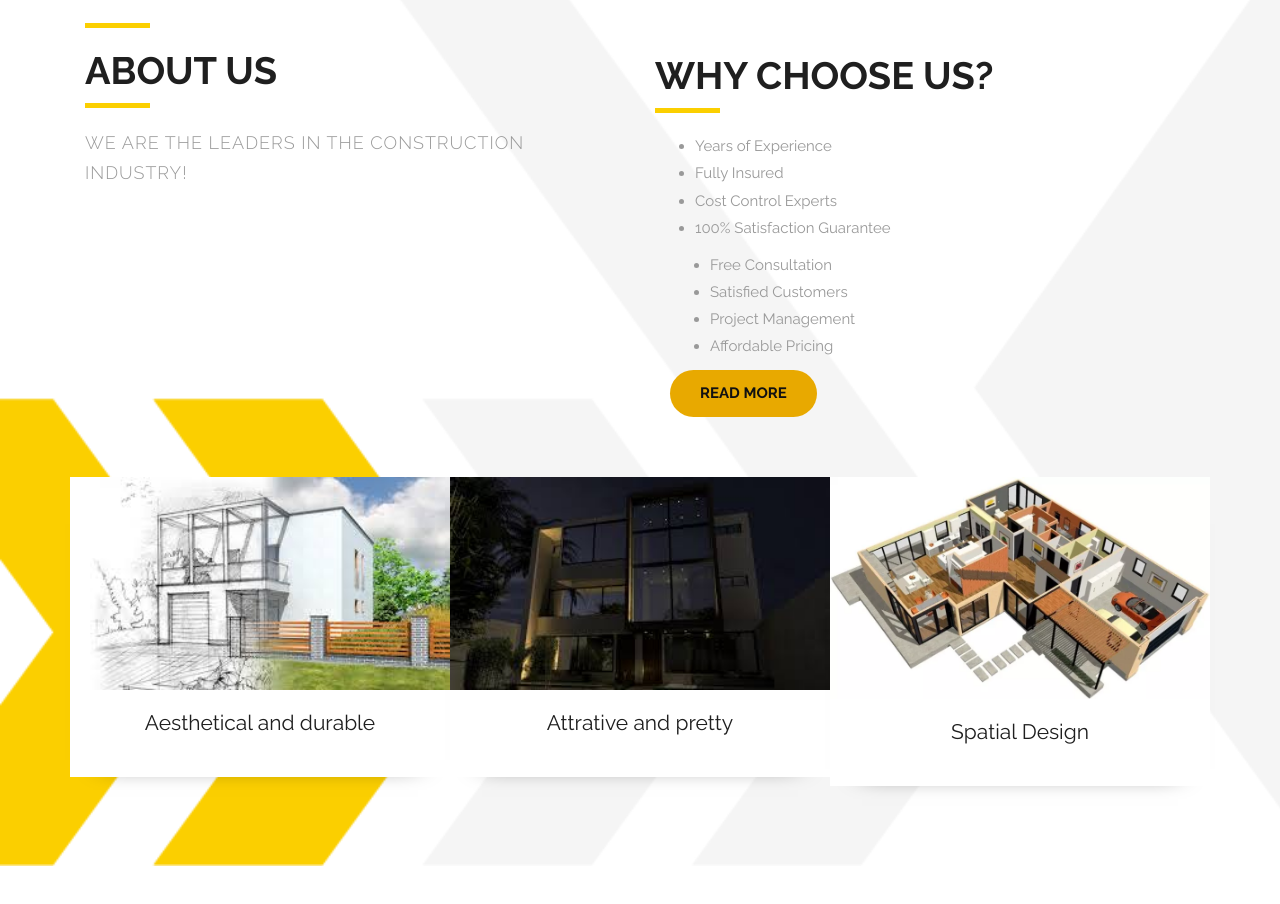
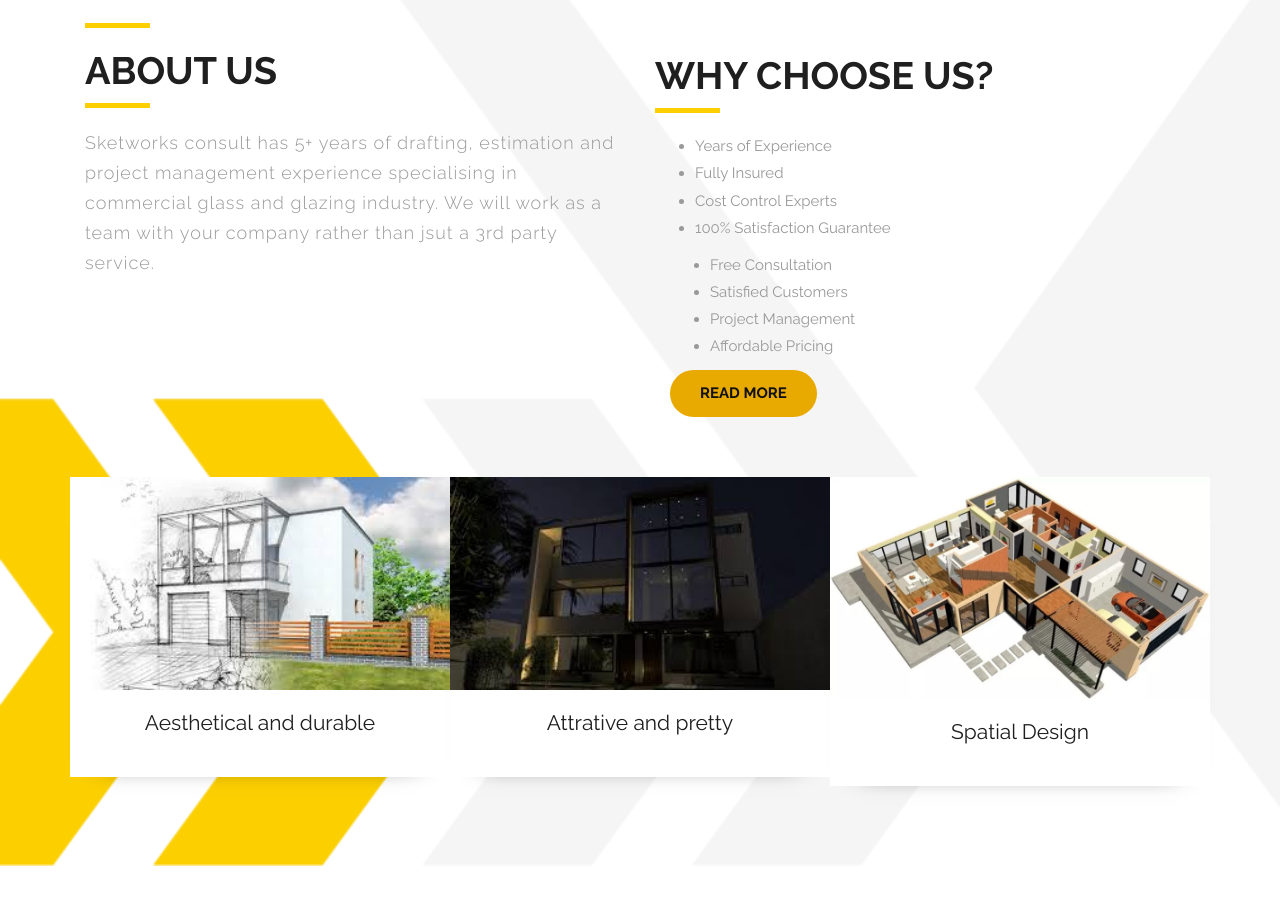
Before and after one commit to jin09/sketchworks, a plain HTML site: page index.html in a window 1280 px wide. Shown: the part 1140-2044 px from the top of the page. Drawn offline with Linux system fonts and the light colour scheme.

Commit message:
Update index.html

```diff
--- a/index.html
+++ b/index.html
@@ -107,7 +107,7 @@
                   <div class="message-box">
                      <h2></h2>
                      <h2>About us</h2>
-                     <h5>WE ARE THE LEADERS IN THE CONSTRUCTION INDUSTRY!</h5>
+                     <h5>Sketworks consult has 5+ years of drafting, estimation and project management experience specialising in commercial glass and glazing industry. We will work as a team with your company rather than jsut a 3rd party service.</h5>
                   </div>
                   <!-- end messagebox -->
                </div>
```
